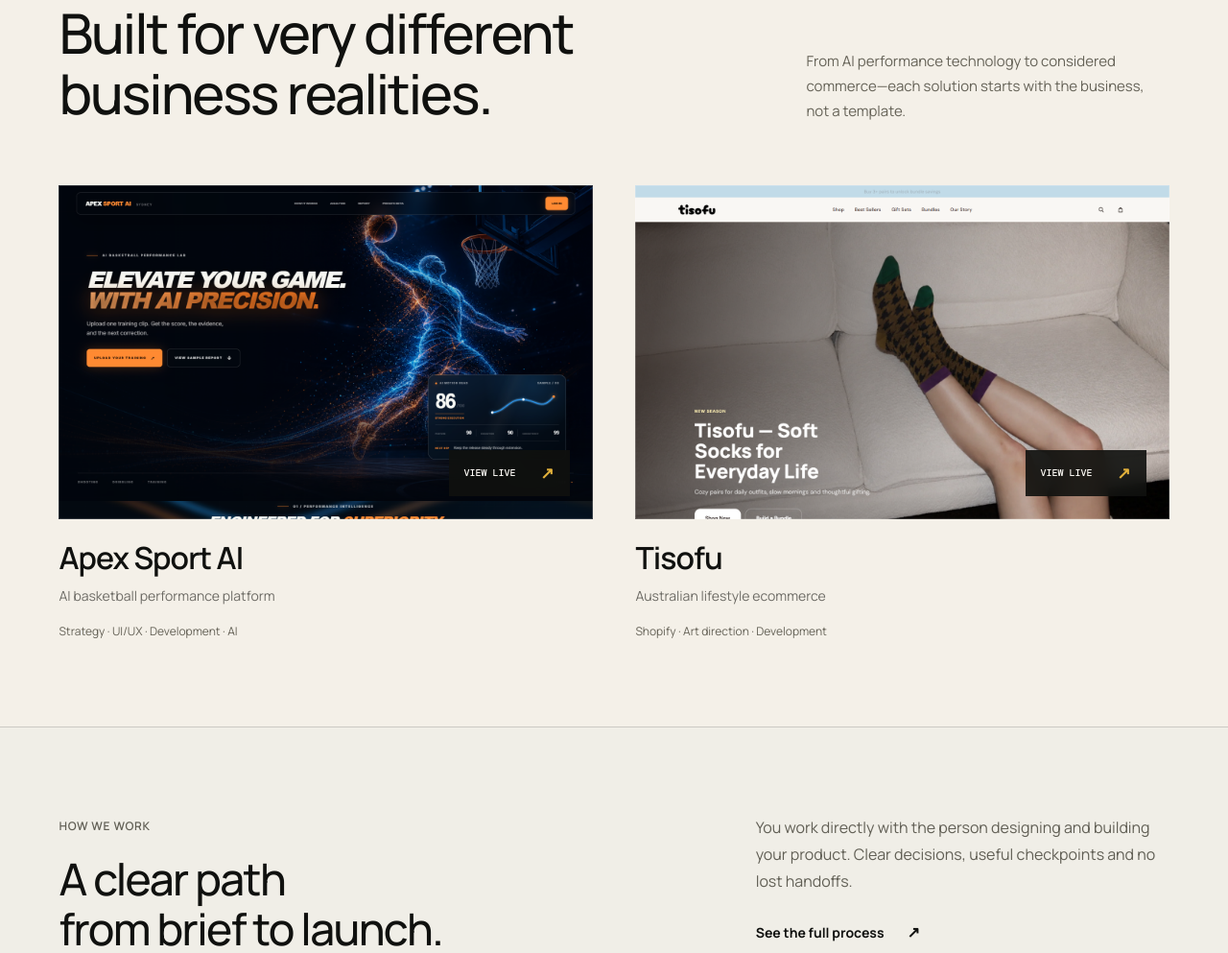
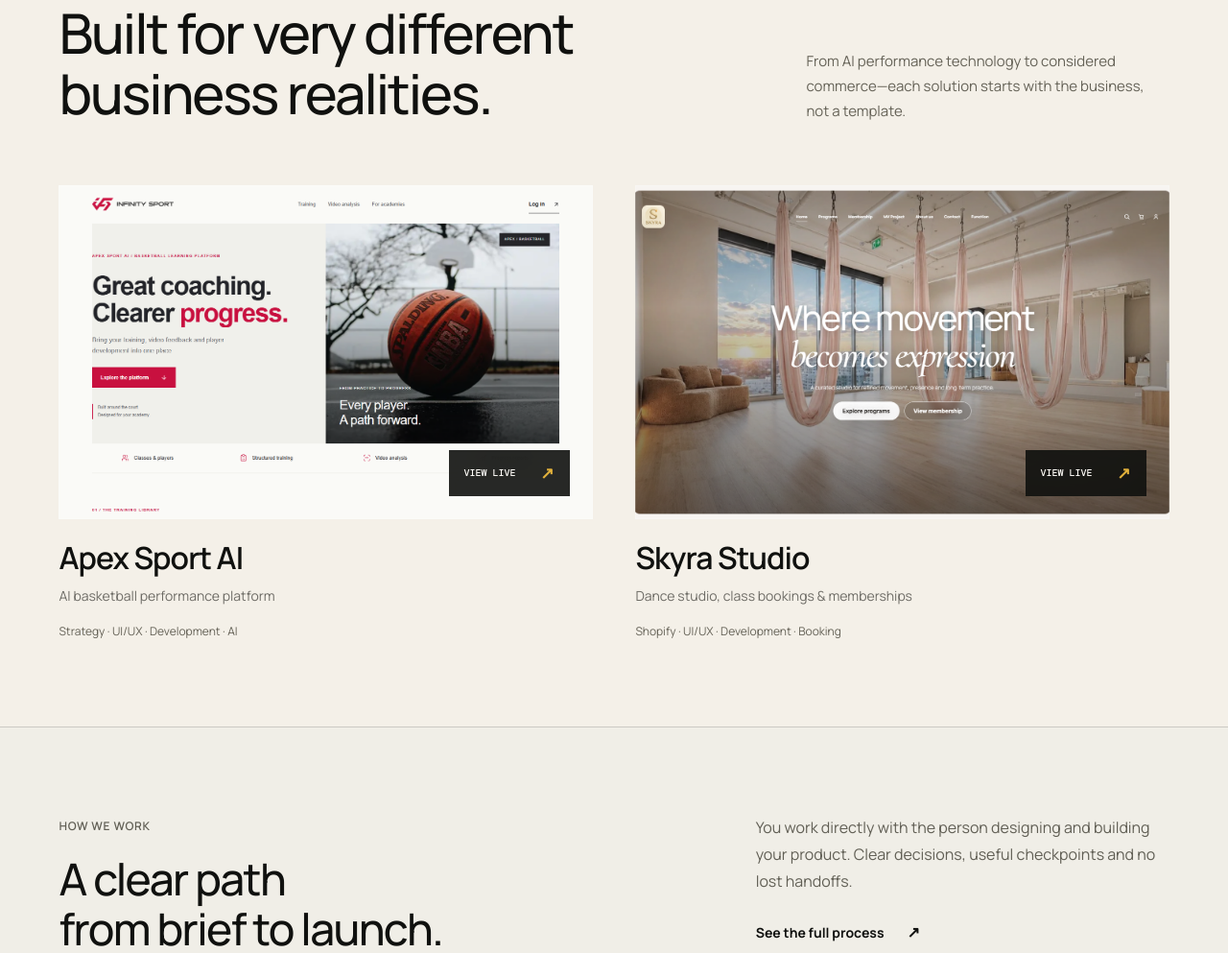
Before and after one commit to robber-857/Eltonex, a website: page index.html in a window 1280 px wide. Shown: the part 1847-2840 px from the top of the page at 96% size. Drawn offline with nearby package versions, Linux system fonts and the light colour scheme; a web font is replaced by a local one.

Commit message:
Refresh Apex cover and feature Skyra Studio

```diff
--- a/index.html
+++ b/index.html
@@ -121,7 +121,7 @@
       <div class="project-grid">
       <article class="project reveal">
         <a class="project-media" href="https://apexsportai.com/" target="_blank" rel="noreferrer" aria-label="View Apex Sport AI live website">
-          <img src="assets/apex-home.png" alt="Apex Sport AI website home page">
+          <img src="assets/apex-home-20261008.png" alt="Apex Sport AI website home page">
           <span class="project-visit">View live <b>↗</b></span>
         </a>
         <div class="project-meta">
@@ -132,14 +132,14 @@
       </article>
 
       <article class="project reveal">
-        <a class="project-media" href="https://tisofu.com.au/" target="_blank" rel="noreferrer" aria-label="View Tisofu live website">
-          <img src="assets/tisofu-home.png" alt="Tisofu ecommerce website home page">
+        <a class="project-media" href="https://skyrastudio.com.au/" target="_blank" rel="noreferrer" aria-label="View Skyra Studio live website">
+          <img src="assets/skyra-home.png" alt="Skyra Studio dance and aerial studio website home page">
           <span class="project-visit">View live <b>↗</b></span>
         </a>
         <div class="project-meta">
-          <div><h3>Tisofu</h3></div>
-          <p>Australian lifestyle ecommerce</p>
-          <p class="project-tags">Shopify · Art direction · Development</p>
+          <div><h3>Skyra Studio</h3></div>
+          <p>Dance studio, class bookings &amp; memberships</p>
+          <p class="project-tags">Shopify · UI/UX · Development · Booking</p>
         </div>
       </article>
       </div>
```
Also changed, not shown: assets/apex-home-20261008.png (added), assets/skyra-home.png (added).
